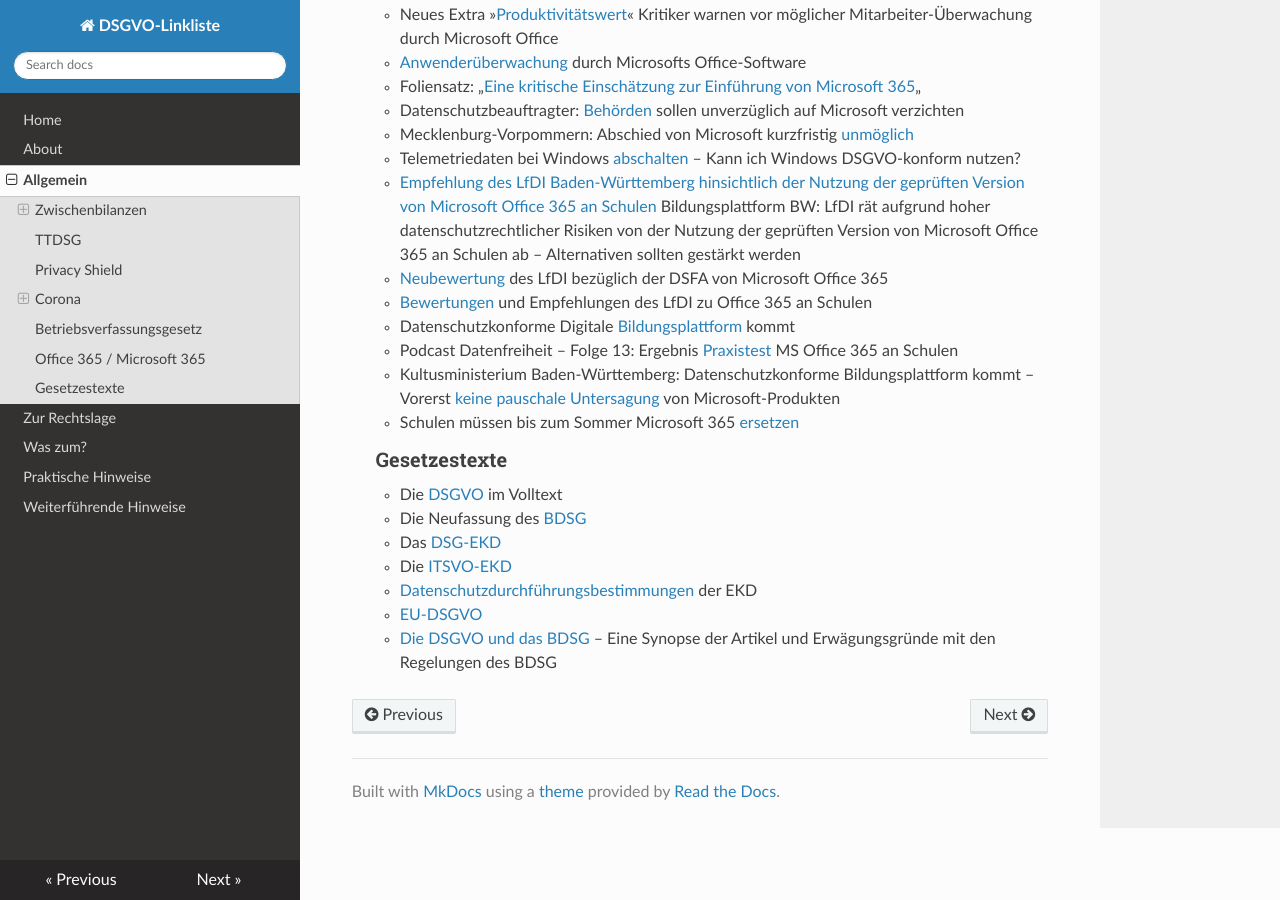
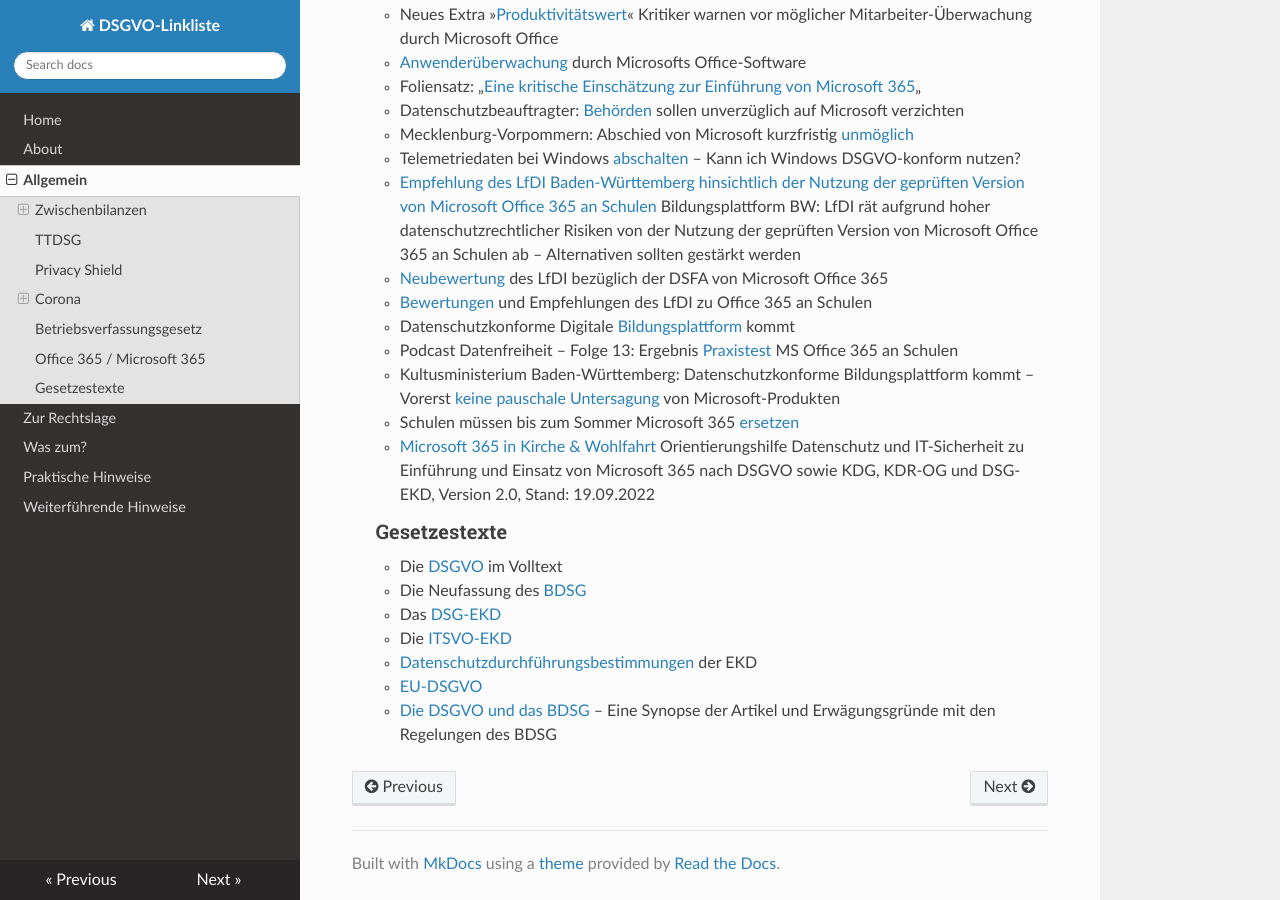
Before and after one commit to jrselzer/DSGVO-Linkliste, an MkDocs documentation site: the page built from docs/Allgemein.md, in a window 1280 px wide and 900 px high, scrolled down 6164 px. Built offline with MkDocs 1.6.1, drawn with Linux system fonts in a browser that asks for light colours; nearby versions of some CDN libraries.

Commit message:
PDF zu MS365

```diff
--- a/docs/Allgemein.md
+++ b/docs/Allgemein.md
@@ -212,6 +212,7 @@
     * Podcast Datenfreiheit – Folge 13: Ergebnis [Praxistest](https://www.baden-wuerttemberg.datenschutz.de/podcast-datenfreiheit-folge-13-ergebnis-praxistest-ms-office-365-an-schulen/) MS Office 365 an Schulen
 * Kultusministerium Baden-Württemberg: Datenschutzkonforme Bildungsplattform kommt – Vorerst [keine pauschale Untersagung](https://km-bw.de/,Lde/startseite/service/2021-07-22+Vorerst+keine+pauschale+Untersagung+von+Microsoft-Produkten) von Microsoft-Produkten
 * Schulen müssen bis zum Sommer Microsoft 365 [ersetzen](https://www.golem.de/news/datenschutzbeauftragter-schulen-muessen-bis-zum-sommer-microsoft-365-ersetzen-2204-164820.html)
+* [Microsoft 365 in Kirche & Wohlfahrt](https://www.althammer-kill.de/fileadmin/user_upload/Themen/Microsoft_365-KiWo/Microsoft_365_in_Kirche_Wohlfahrt_v2.pdf) Orientierungshilfe Datenschutz und IT-Sicherheit zu Einführung und Einsatz von Microsoft 365 nach DSGVO sowie KDG, KDR-OG und DSG-EKD, Version 2.0, Stand: 19.09.2022
 ### Gesetzestexte
 * Die [DSGVO](https://dsgvo-gesetz.de/) im Volltext
 * Die Neufassung des [BDSG](https://dsgvo-gesetz.de/bdsg/)
```
